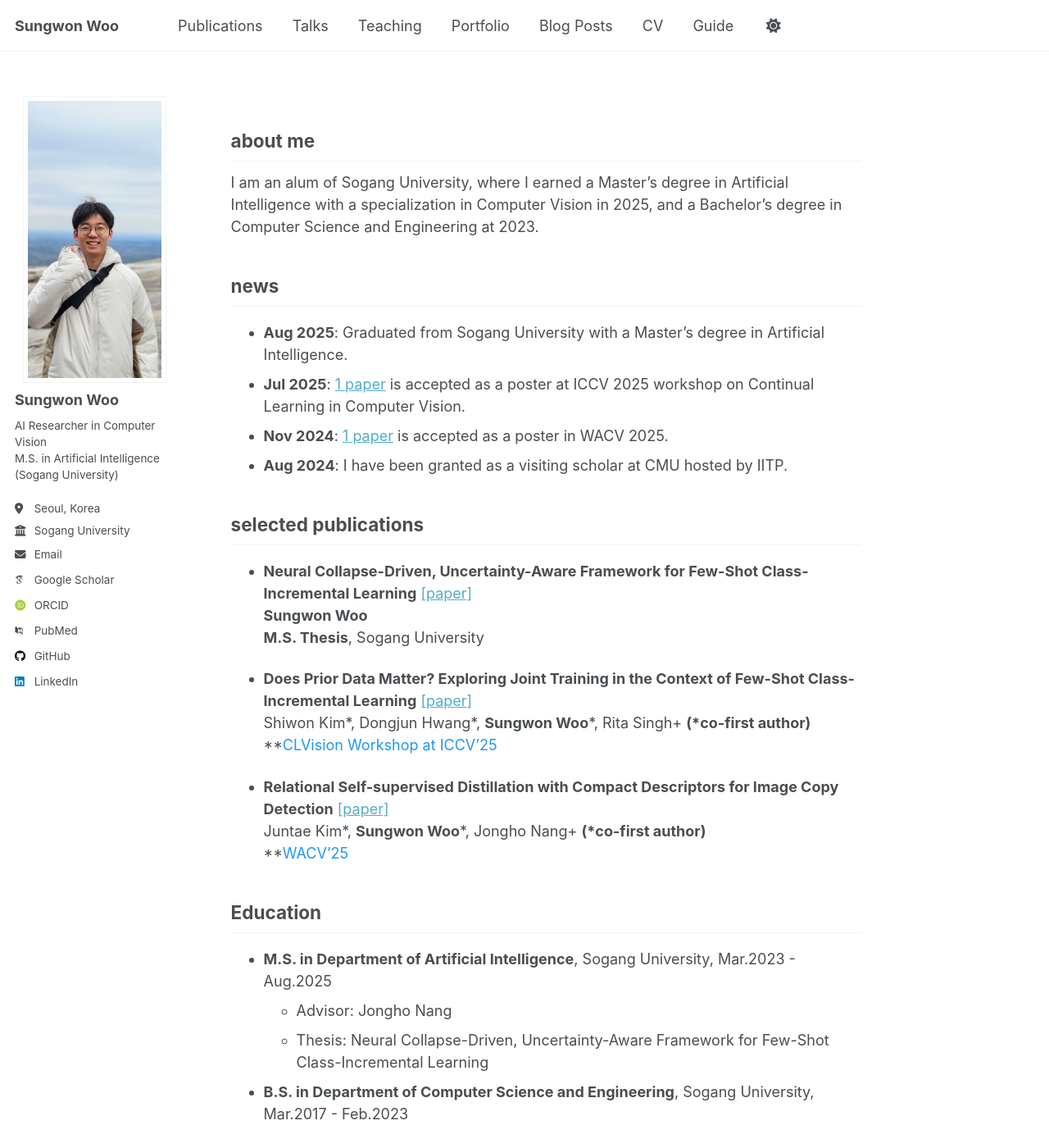
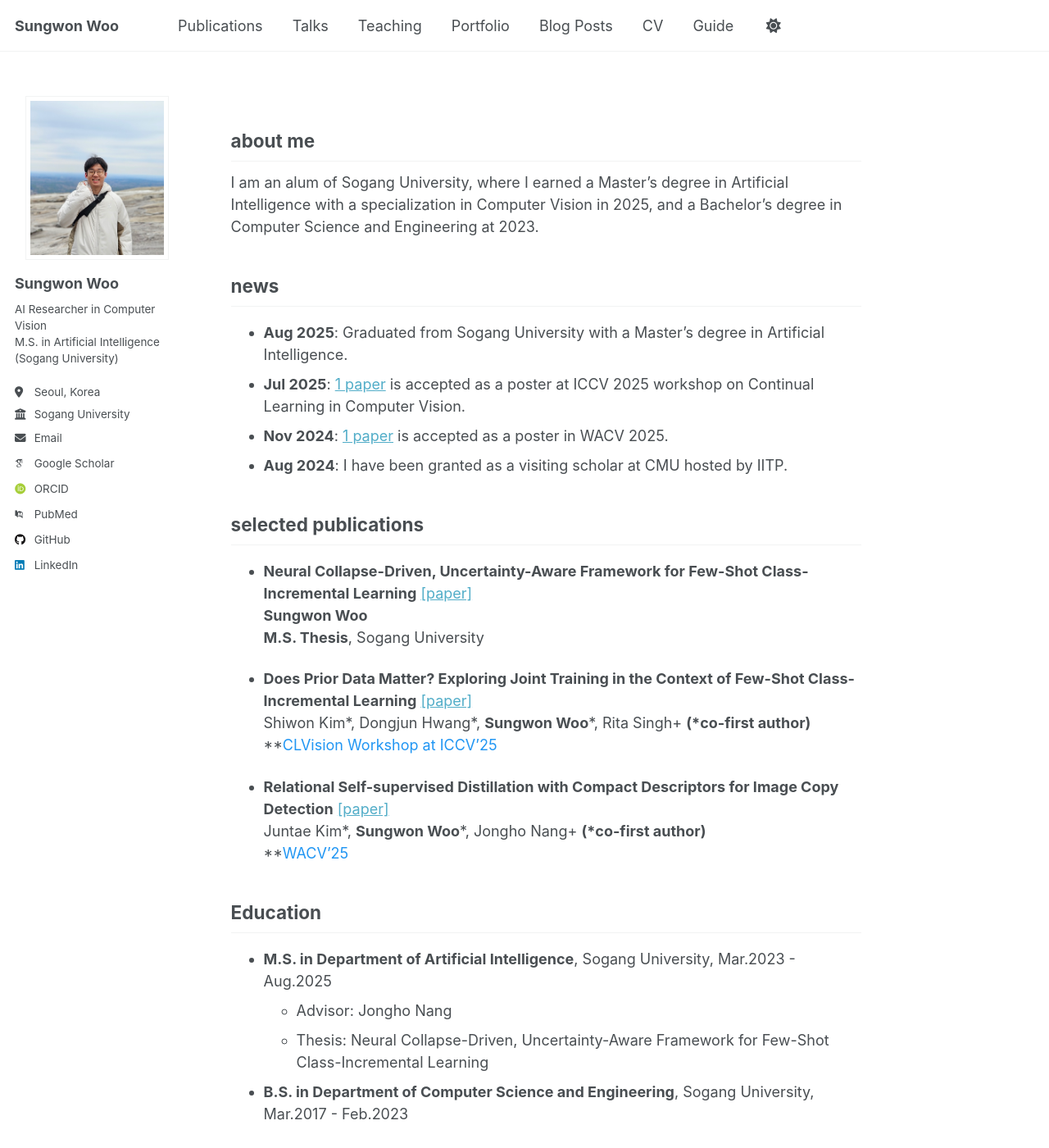
Before and after one commit to sungwon-woo/sungwon-woo.github.io, a Jekyll site: the page built from _pages/about.md, in a window 1280 px wide and 1400 px high. Shown: the whole window at 82% size. Built offline with Jekyll 4.4.1, drawn with Linux system fonts in a browser that asks for light colours; some web fonts are replaced; a script that is not in the unit is left out.

Commit message:
edit main page

```diff
--- a/assets/css/custom.css
+++ b/assets/css/custom.css
@@ -1,12 +1,12 @@
 .sidebar .author__avatar {
-  width: 100% !important;   /* 사이드바 폭 전체 */
-  text-align: center;       /* 안의 이미지 가운데 정렬 */
+  width: 200px !important;
+  height: 200px !important;
+  margin: 0 auto 1rem auto;   /* 좌우 auto → 가운데 정렬 */
 }
 
 .sidebar .author__avatar img {
-  width: 350px !important;  /* 원하는 크기 */
-  height: 350px !important;
-  border-radius: 0 !important;   /* 원형은 50% */
+  width: 100% !important;
+  height: 100% !important;
   object-fit: cover;
-  display: inline-block;    /* 가운데 정렬용 */
+  border-radius: 0 !important; /* 원형 원하면 50% */
 }
```
